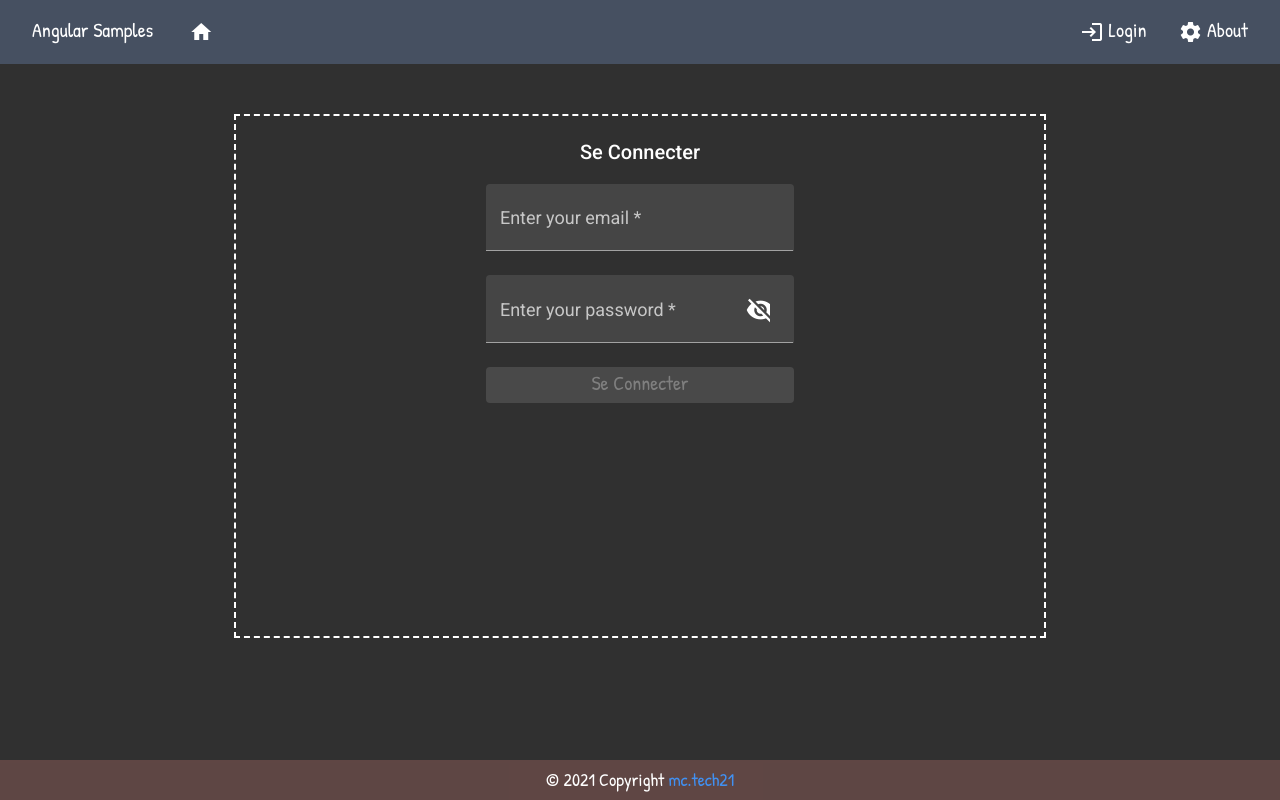
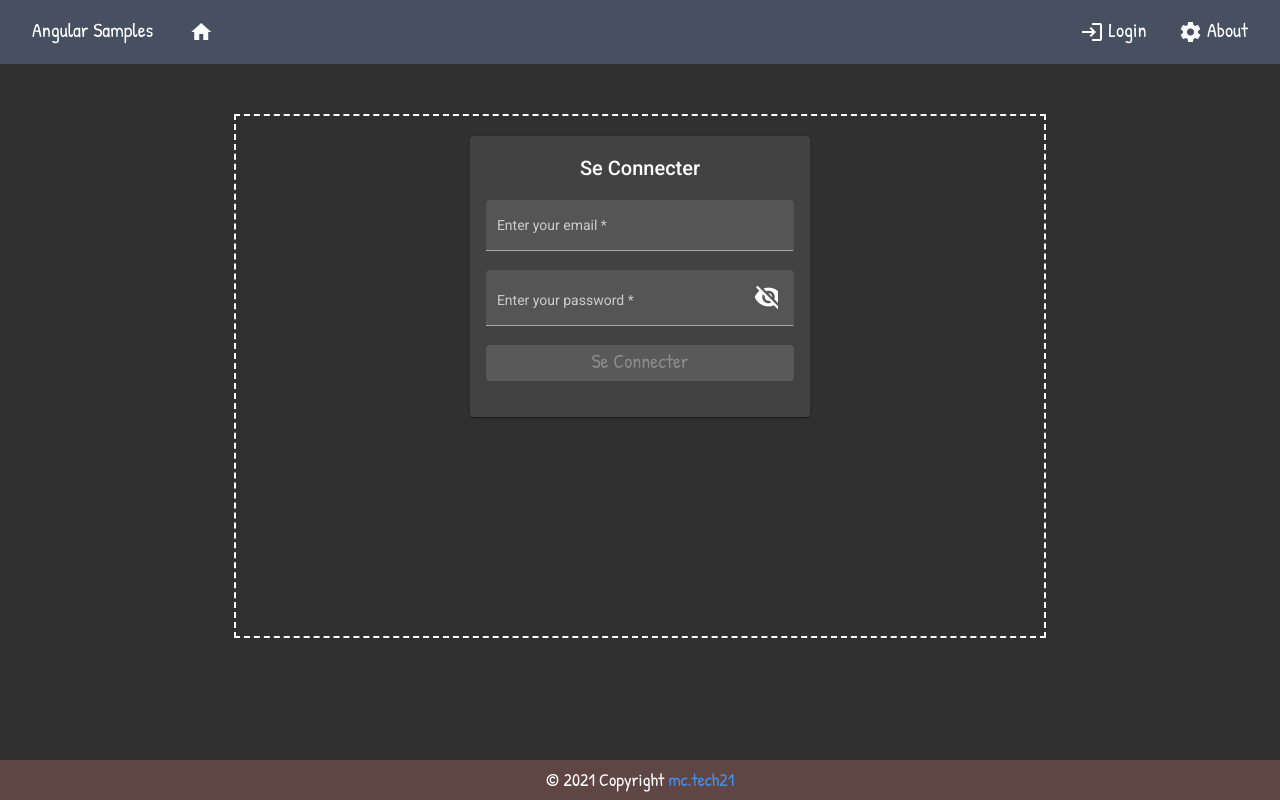
Before and after one commit to mcteach21/angular-samples, an Angular app: page /signin in a window 1280 px wide. Built offline with nearby package versions, Linux system fonts and the light colour scheme.

Commit message:
signin form submit

```diff
--- a/package.json
+++ b/package.json
@@ -26,7 +26,7 @@
     "zone.js": "~0.11.4"
   },
   "devDependencies": {
-    "@angular-devkit/build-angular": "~12.1.2",
+    "@angular-devkit/build-angular": "^12.1.4",
     "@angular/cli": "~12.1.2",
     "@angular/compiler-cli": "~12.1.2",
     "@types/jasmine": "~3.8.0",
--- a/src/app/about/about.component.html
+++ b/src/app/about/about.component.html
@@ -1,4 +1,7 @@
 <h3>About</h3>
-<div>
+
+<mat-card>
+  <mat-card-content>
 Lorem, ipsum dolor sit amet, consectetur adipisicing elit. Blanditiis, in amet voluptates quasi rem natus harum animi suscipit excepturi nisi illo doloremque nobis iste eveniet dolorem magni dolor non asperiores.
-</div>
+  </mat-card-content>
+</mat-card>
--- a/src/app/auth/signin/signin.component.html
+++ b/src/app/auth/signin/signin.component.html
@@ -1,27 +1,30 @@
-<div class="row" style="width:40%; margin:auto; text-align: center;">
-  <div class="col-sm-8 col-sm-offset-2">
+<mat-card style="width:40%; margin:auto; text-align: center;">
+  <mat-card-content>
     <h2>Se Connecter</h2>
-    <!-- [formGroup]="signinForm" -->
-    <form  (ngSubmit)="onSubmit()">
 
-      <mat-form-field appearance="fill">
+    <form [formGroup]="signinForm" (ngSubmit)="onSubmit()">
+
+    <mat-form-field appearance="fill">
 	    <mat-label>Enter your email</mat-label>
-	    <input matInput placeholder="your email.." [formControl]="email" required>
-	    <mat-error *ngIf="email.invalid">{{getErrorMessage()}}</mat-error>
+	    <input matInput formControlName="email" required>
+	    <mat-error> Please provide a valid email. </mat-error>
 	  </mat-form-field>
 
 	  <mat-form-field appearance="fill">
 	    <mat-label>Enter your password</mat-label>
-	    <input matInput [type]="hide ? 'password' : 'text'" [formControl]="password">
+	    <input matInput [type]="hide ? 'password' : 'text'" formControlName="password" required>
+
 	    <button mat-icon-button matSuffix (click)="hide = !hide" [attr.aria-label]="'Hide password'" [attr.aria-pressed]="hide">
 	      <mat-icon>{{hide ? 'visibility_off' : 'visibility'}}</mat-icon>
 	    </button>
+
+	    <mat-error> Please provide a valid password. </mat-error>
 	  </mat-form-field>
-	  <button mat-raised-button color="primary"  type="submit" [disabled]="formIsNotValid()">
+	  <button mat-raised-button color="primary"  type="submit" [disabled]="formIsValid()==false">
 	  	Se Connecter
 	  </button>
     </form>
     <br/>
     <mat-card class="bg-danger" *ngIf="errorMessage!=''">{{ errorMessage }}</mat-card>
-  </div>
-</div>
+	</mat-card-content>
+</mat-card>
--- a/src/app/auth/signin/signin.component.ts
+++ b/src/app/auth/signin/signin.component.ts
@@ -23,32 +23,30 @@ export class SigninComponent implements OnInit {
 
   ngOnInit(): void {
      // init form
-     // this.signinForm = this.formBuilder.group(
-     // // {
-     // //    email: ['', [Validators.required, Validators.email]],
-     // //    password: ['', [Validators.required, Validators.pattern(/[0-9a-zA-Z]{6,}/)]]
-     // // }
-     // );
+     this.signinForm = this.formBuilder.group(
+       {
+          email: ['', [Validators.required, Validators.email]],
+          password: ['', [Validators.required, Validators.pattern(/[0-9a-zA-Z]{6,}/)]]
+       }
+     );
   }
 
-  email = new FormControl('', [Validators.required, Validators.email]);
-  password = new FormControl('', [Validators.required]);
+  // email = new FormControl('', [Validators.required, Validators.email]);
+  // password = new FormControl('', [Validators.required]);
   hide = true;
 
-  formIsNotValid() {
-     return this.email.hasError('required') || this.email.hasError('email') || this.password.hasError('required');
-  }
-
-  getErrorMessage() {
-    if (this.email.hasError('required')) {
-      return 'You must enter a value';
-    }
-    return this.email.hasError('email') ? 'Not a valid email' : '';
+  formIsValid() {
+     return this.signinForm.valid;  //.email.hasError('required') || this.signinForm.email.hasError('email')
+          //|| this.signinForm.password.hasError('required');
   }
 
   onSubmit(): void {
 
-      this.authService.check(this.email.value, this.password.value).then(
+      if (this.signinForm.valid) {
+        const email = this.signinForm.get('email')?.value;
+        const password = this.signinForm.get('password')?.value;
+
+        this.authService.check(email, password).then(
           () => {
               this.logger.log('response from service (check) : ok!');
               this.router.navigate(['/about']);
@@ -58,5 +56,6 @@ export class SigninComponent implements OnInit {
           }
         );
       }
+  }
 
 }
--- a/src/app/service/auth.service.ts
+++ b/src/app/service/auth.service.ts
@@ -26,7 +26,7 @@ export class AuthService {
 
       // pour tests..
       setTimeout(() => {
-        var check = (email=='mc@mc.com' && password=='123');
+        var check = (email=='mc@mc.com' && password=='admin123');
 
         this.logger.log("AuthService : async checking auth..Complete! "+check);
         var error = 'access denied!';
```
Also changed, not shown: 1 other file (tests, documents, lock files or other folders). Lines whose indentation alone changed are shown as unchanged.
